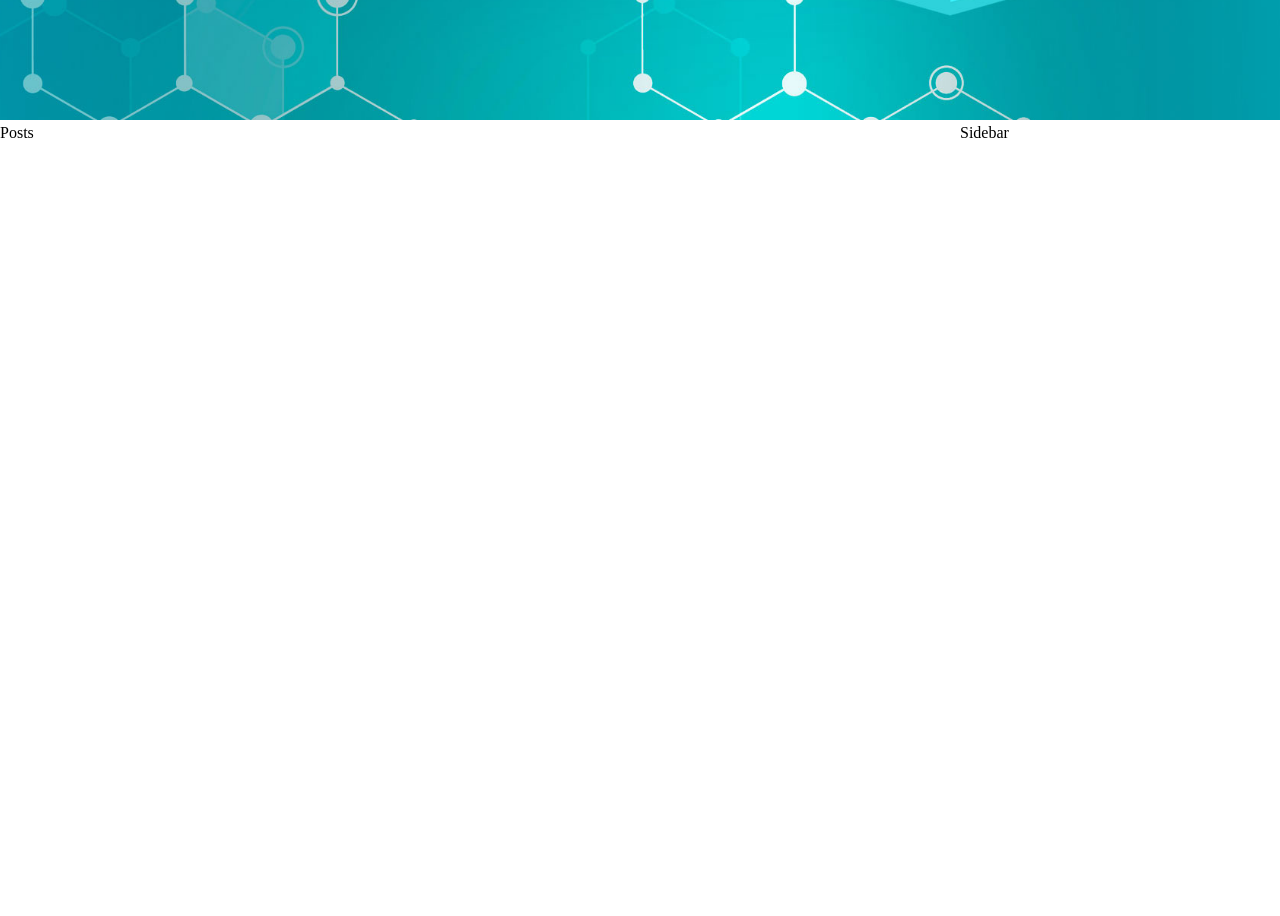
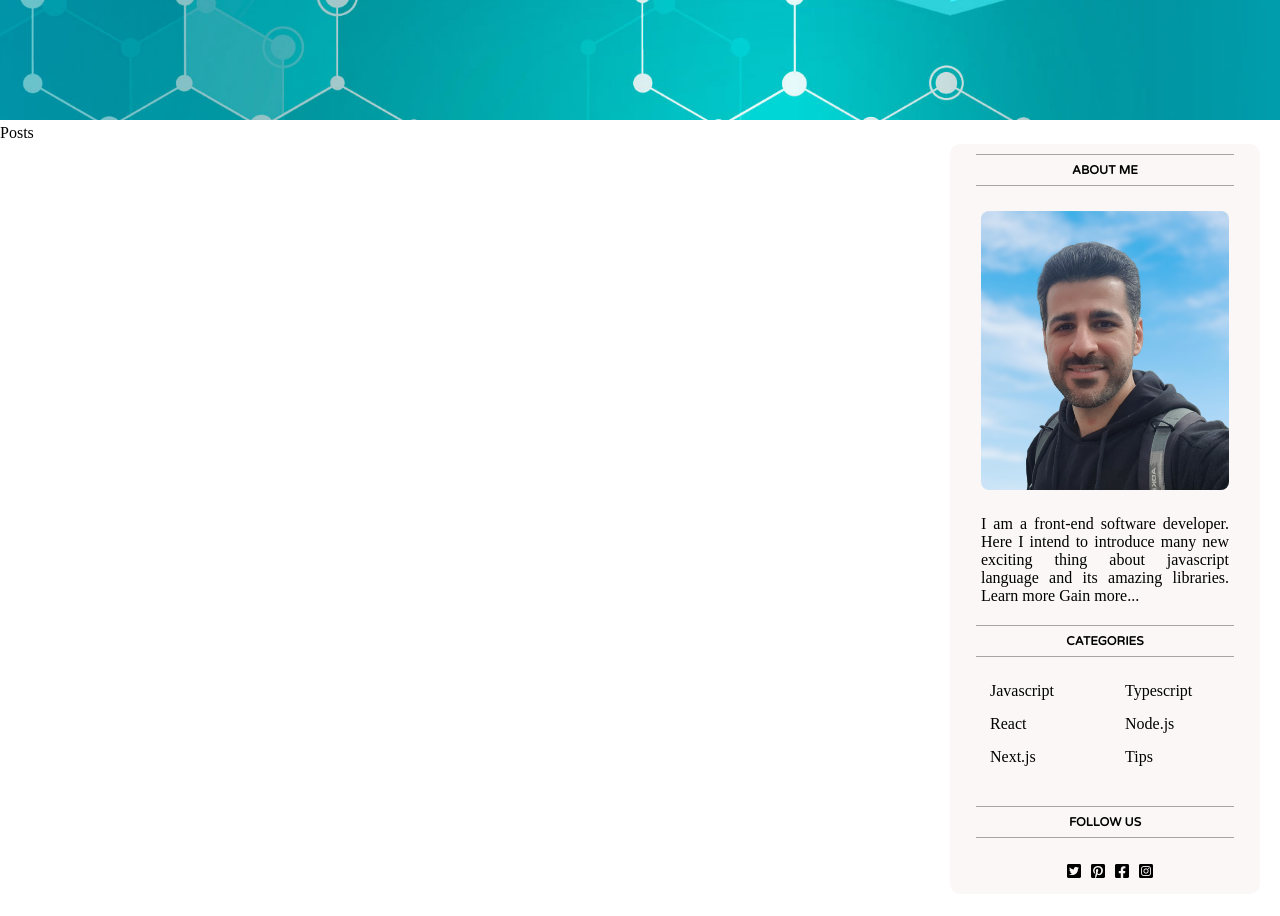
Before and after one commit to Mohammad-ghasempour/JS-Blog, a React (Create React App) app: page / in a window 1280 px wide. Shown: the part 440-1356 px from the top of the page. Before the commit the page ends 800 px from the top, so only its background shows below. Built offline with nearby package versions, Linux system fonts and the light colour scheme.

Commit message:
sidebar component created

```diff
--- a/src/sidebar/Sidebar.jsx
+++ b/src/sidebar/Sidebar.jsx
@@ -1,7 +1,38 @@
-import "./sidebar.css"
+import "./sidebar.css";
+import OwnerImage from "../Assets/images/Owner.png";
 
 export default function Sidebar() {
-  return (
-    <div className="sidebar">Sidebar</div>
-  )
+   return (
+      <div className="sidebar">
+         <div className="sidebarItem">
+            <span className="sidebarTitle">ABOUT ME</span>
+            <img src={OwnerImage} alt="Owner" />
+            <p>
+               I am a front-end software developer. Here I intend to introduce
+               many new exciting thing about javascript language and its amazing
+               libraries. Learn more Gain more...
+            </p>
+         </div>
+         <div className="sidebarItem">
+            <span className="sidebarTitle">CATEGORIES</span>
+            <ul className="sidebarList">
+               <li className="sidebarListItem">Javascript</li>
+               <li className="sidebarListItem">Typescript</li>
+               <li className="sidebarListItem">React</li>
+               <li className="sidebarListItem">Node.js</li>
+               <li className="sidebarListItem">Next.js</li>
+               <li className="sidebarListItem">Tips</li>
+            </ul>
+         </div>
+         <div className="sidebarItem">
+            <span className="sidebarTitle">FOLLOW US</span>
+            <div className="socialContainer">
+               <i className="socialIcons fa-brands fa-square-twitter"></i>
+               <i className="socialIcons fa-brands fa-square-pinterest"></i>
+               <i className="socialIcons fa-brands fa-square-facebook"></i>
+               <i className="socialIcons fa-brands fa-square-instagram"></i>
+            </div>
+         </div>
+      </div>
+   );
 }
--- a/src/sidebar/sidebar.css
+++ b/src/sidebar/sidebar.css
@@ -1,3 +1,72 @@
-.sidebar{
+.sidebar {
     flex: 3;
+    margin: 20px;
+    margin-bottom: 30px;
+    background-color: #fbf7f7;
+    border-radius: 10px;
+    display: flex;
+    flex-direction: column;
+    align-items: center;
 }
+
+.sidebarItem {
+    width: 100%;
+    display: flex;
+    flex-direction: column;
+    align-items: center;
+}
+
+.sidebarTitle {
+    margin: 10px;
+    padding: 5px;
+    width: 80%;
+    border-top: 1px solid #a7a4a4;
+    border-bottom: 1px solid #a7a4a4;
+    text-align: center;
+    font-family: 'Varela Round', sans-serif;
+    font-size: 12px;
+    font-weight: 600;
+    line-height: 20px;
+}
+
+.sidebarItem>img {
+    width: 80%;
+    margin-top: 15px;
+    object-fit: cover;
+    border-radius: 8px;
+}
+
+.sidebarItem>p {
+    margin-top: 15px;
+    padding: 10px;
+    width: 80%;
+    text-align: justify;
+
+}
+
+.sidebarList {
+
+    list-style: none;
+    margin-bottom: 30px;
+}
+
+.sidebarListItem {
+    display: inline-block;
+    width: 50%;
+    margin-top: 15px;
+    cursor: pointer;
+}
+.socialContainer{
+    margin-top: 15px;
+    width: 250px;
+    display: flex;
+    align-items: center;
+    justify-content: center;
+    margin-bottom: 15px;
+
+}
+.socialIcons{
+    font-size: 16px;
+    margin-left: 10px;
+    cursor: pointer;
+}
```
Also changed, not shown: src/Assets/images/Owner.png (added).
